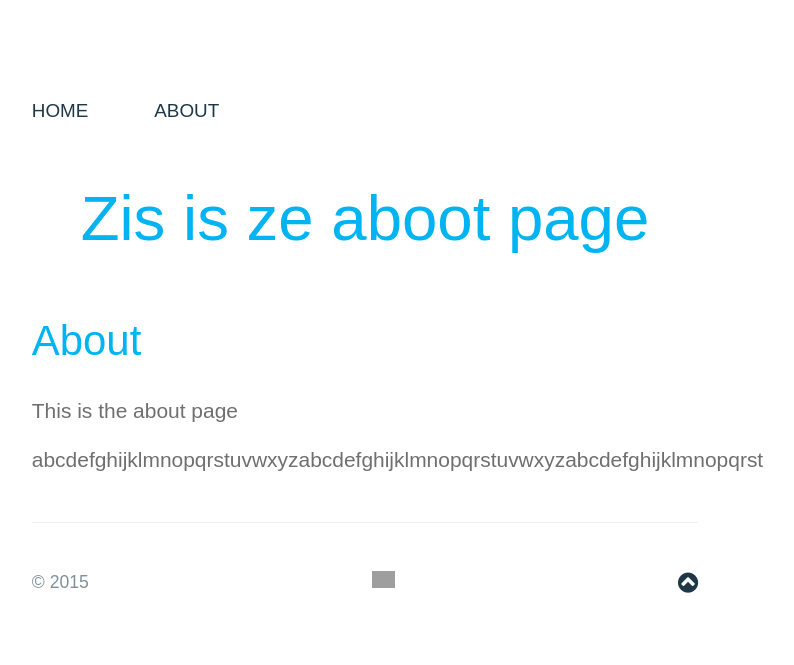
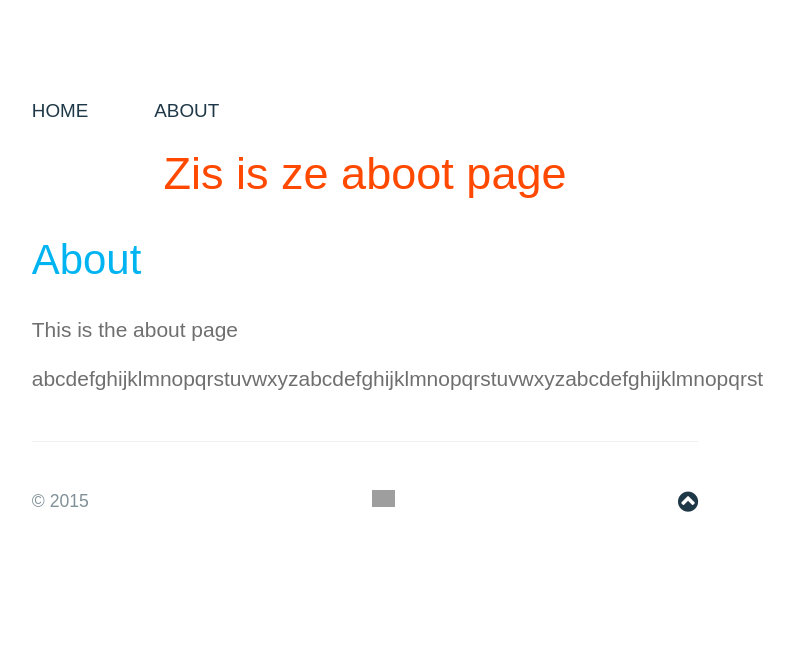
Before and after one commit to arcions/arcions.github.io, a Jekyll site: the page built from about/index.html, in a window 1280 px wide. Shown: the part 423-1088 px from the top of the page, without its empty margins (275-1069 px from the left). Built offline with Jekyll 4.4.1, drawn with Linux system fonts in a browser that asks for light colours; nearby versions of some CDN libraries; some web fonts are replaced; Markdown is read by kramdown in place of the engine named in the settings; after the commit the page ends 1007 px from its top, so only the background shows below that; grey boxes are pictures that could not be loaded.

Commit message:
Update index.html

```diff
--- a/about/index.html
+++ b/about/index.html
@@ -2,9 +2,7 @@
 layout: default
 title: About ArcIons
 ---
-<section class="project-tagline">
-  <h2>Zis is ze aboot page</h2>
-</section>
+  <h2 class="project-tagline">Zis is ze aboot page</h2>
 
 <section class="about">
 	<h1>About</h1>
```
